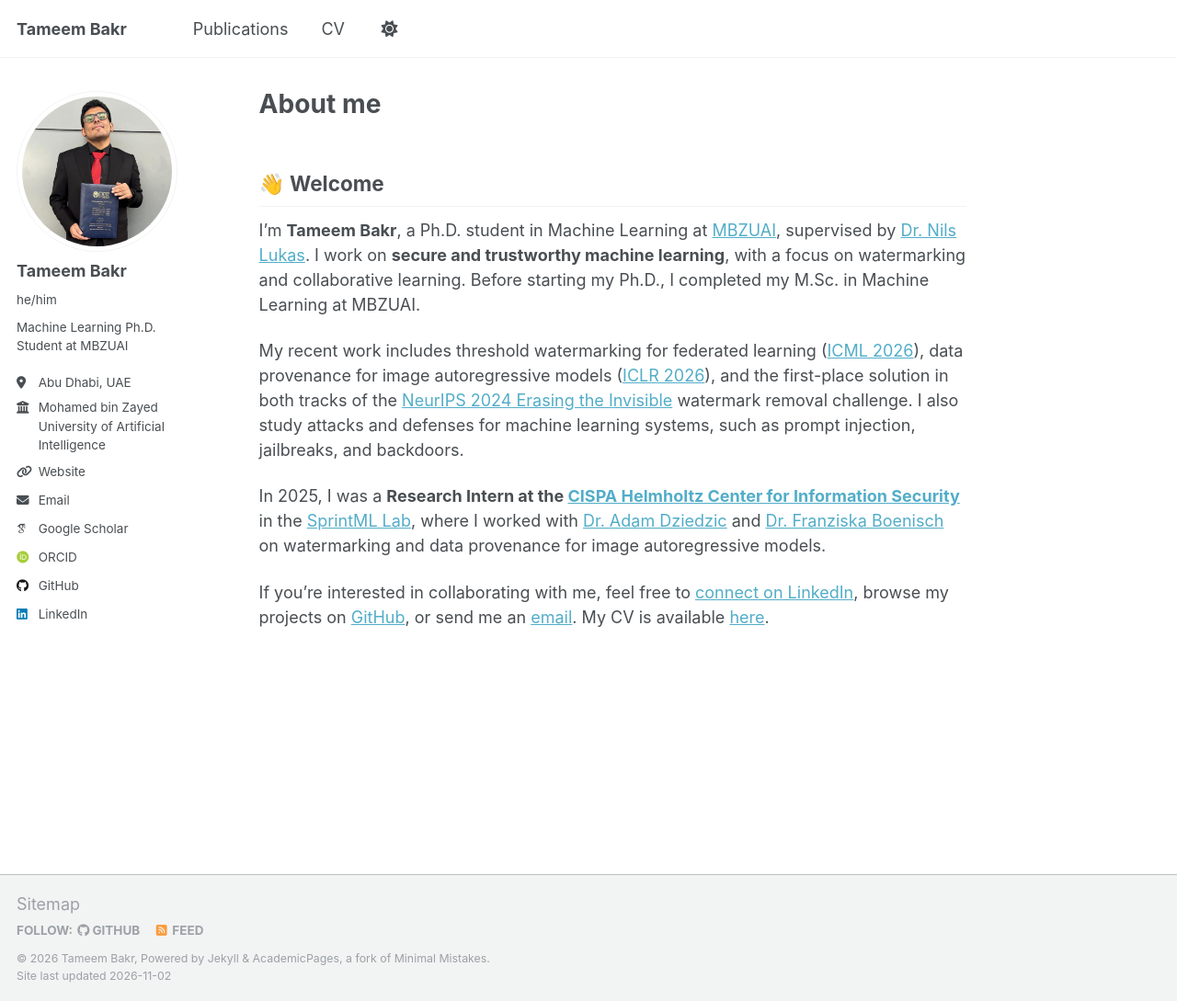
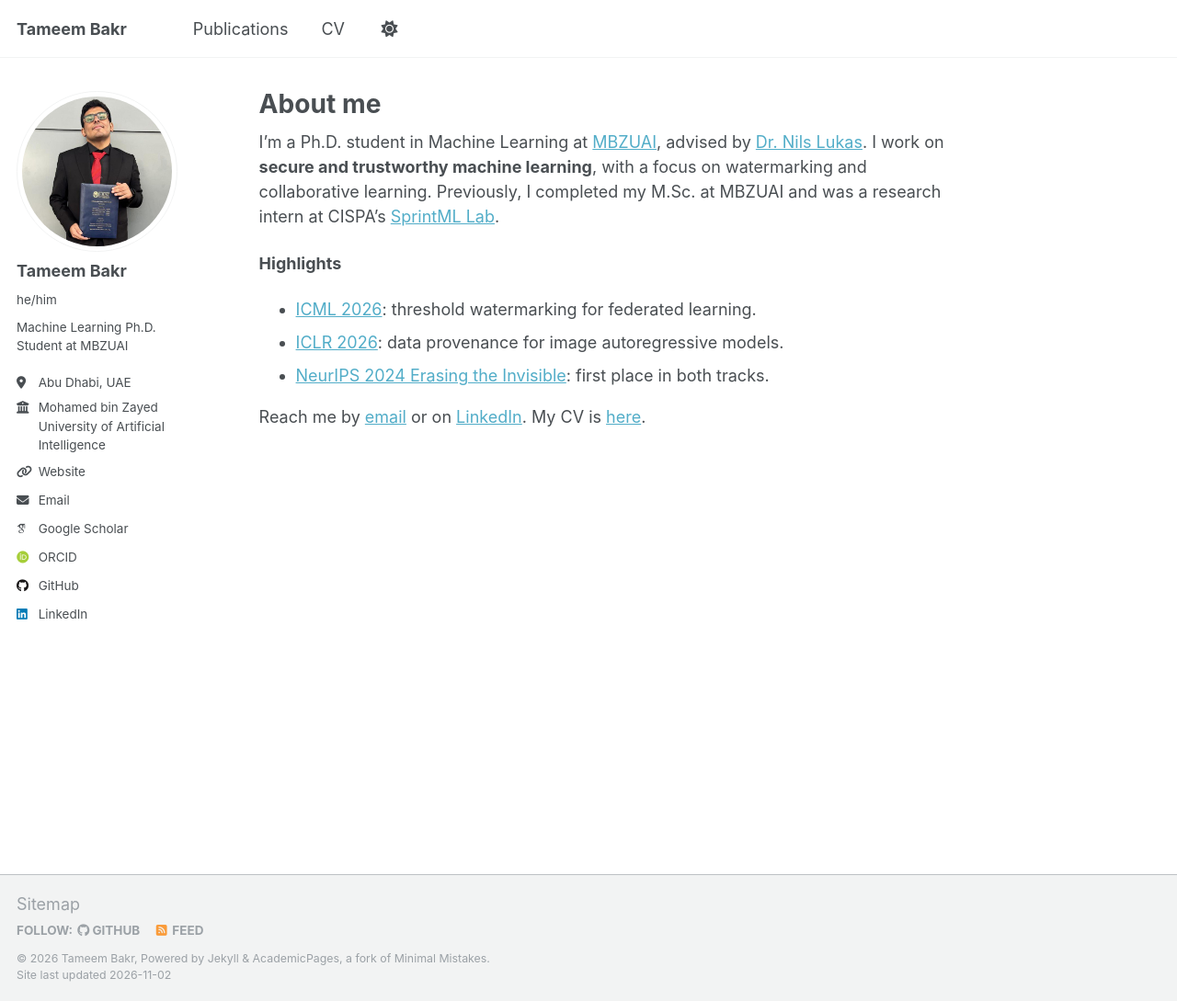
Before and after one commit to tameemalaa/tameemalaa.github.io, a Jekyll site: the page built from _pages/about.md, in a window 1280 px wide and 1089 px high. Shown: the whole window at 92% size. Built offline with Jekyll 4.4.1, drawn with Linux system fonts in a browser that asks for light colours; some web fonts are replaced; a script that is not in the unit is left out.

Commit message:
Shorten the home page text
Co-Authored-By: Claude Opus 5.5 <noreply@anthropic.com>

```diff
--- a/_pages/about.md
+++ b/_pages/about.md
@@ -7,12 +7,11 @@ redirect_from:
   - /about.html
 ---
 
-## 👋 Welcome
+I'm a Ph.D. student in Machine Learning at [MBZUAI](https://mbzuai.ac.ae/), advised by [Dr. Nils Lukas](https://nilslukas.github.io/). I work on **secure and trustworthy machine learning**, with a focus on watermarking and collaborative learning. Previously, I completed my M.Sc. at MBZUAI and was a research intern at CISPA's [SprintML Lab](https://sprintml.com/).
 
-I’m **Tameem Bakr**, a Ph.D. student in Machine Learning at [MBZUAI](https://mbzuai.ac.ae/), supervised by [Dr. Nils Lukas](https://nilslukas.github.io/). I work on **secure and trustworthy machine learning**, with a focus on watermarking and collaborative learning. Before starting my Ph.D., I completed my M.Sc. in Machine Learning at MBZUAI.
+**Highlights**
+* [ICML 2026](https://proceedings.mlr.press/v306/bakr26a.html): threshold watermarking for federated learning.
+* [ICLR 2026](https://proceedings.iclr.cc/paper_files/paper/2026/hash/5a1667459d0cdeb2fe6b2f0dffc5cb9d-Abstract-Conference.html): data provenance for image autoregressive models.
+* [NeurIPS 2024 Erasing the Invisible](https://arxiv.org/abs/2508.21072): first place in both tracks.
 
-My recent work includes threshold watermarking for federated learning ([ICML 2026](https://proceedings.mlr.press/v306/bakr26a.html)), data provenance for image autoregressive models ([ICLR 2026](https://proceedings.iclr.cc/paper_files/paper/2026/hash/5a1667459d0cdeb2fe6b2f0dffc5cb9d-Abstract-Conference.html)), and the first-place solution in both tracks of the [NeurIPS 2024 Erasing the Invisible](https://arxiv.org/abs/2508.21072) watermark removal challenge. I also study attacks and defenses for machine learning systems, such as prompt injection, jailbreaks, and backdoors.
-
-In 2025, I was a **Research Intern at the [CISPA Helmholtz Center for Information Security](https://cispa.de/)** in the [SprintML Lab](https://sprintml.com/), where I worked with [Dr. Adam Dziedzic](https://adam-dziedzic.com/) and [Dr. Franziska Boenisch](https://franziska-boenisch.de/) on watermarking and data provenance for image autoregressive models.
-
-If you're interested in collaborating with me, feel free to [connect on LinkedIn](https://linkedin.com/in/tameemalaa), browse my projects on [GitHub](https://github.com/tameemalaa), or send me an [email](mailto:tameem.alaa@gmail.com). My CV is available [here](/files/tameem_bakr_cv.pdf).
+Reach me by [email](mailto:tameem.alaa@gmail.com) or on [LinkedIn](https://linkedin.com/in/tameemalaa). My CV is [here](/files/tameem_bakr_cv.pdf).
```
